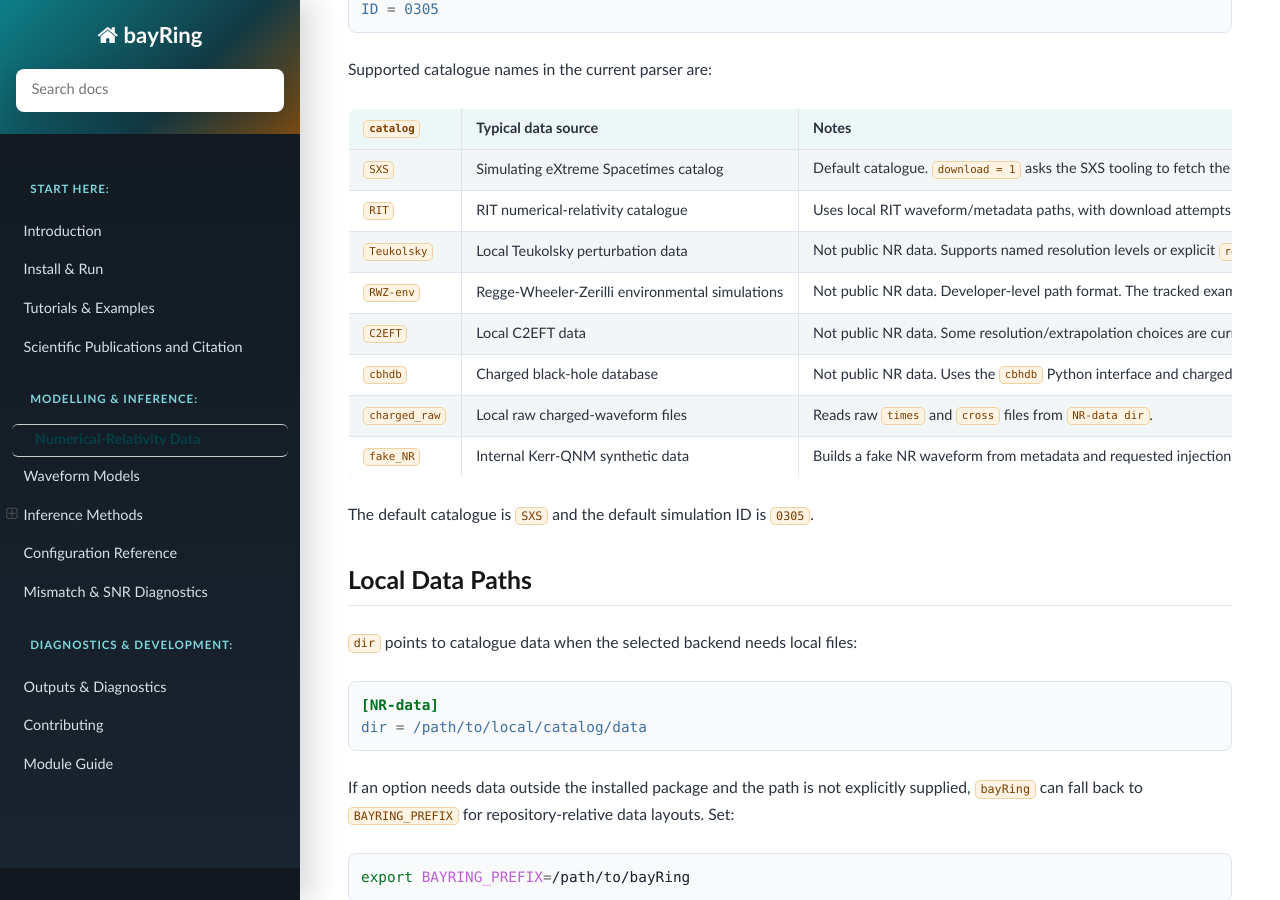
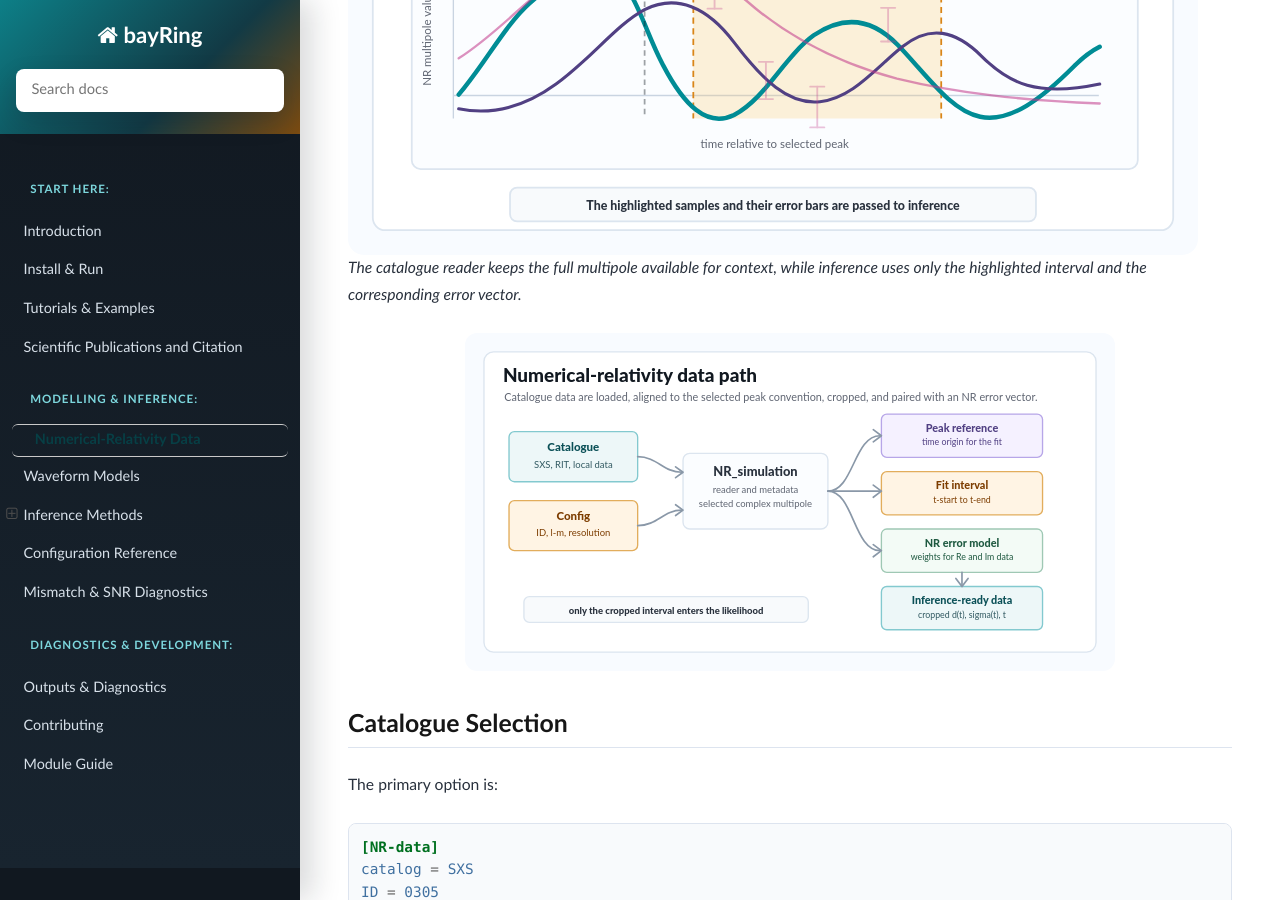
Before and after one commit to GCArullo/bayRing, a Sphinx documentation site: the page built from docs/nr_data.rst, in a window 1280 px wide and 900 px high, scrolled down 446 px. Built offline with Sphinx 7.4.7 and the Read the Docs theme 3.1.0, drawn with Linux system fonts in a browser that asks for light colours; formulas are drawn with MathJax 3.

Commit message:
add pics

```diff
--- a/docs/nr_data.rst
+++ b/docs/nr_data.rst
@@ -4,6 +4,18 @@ Numerical-Relativity Data
 ``bayRing`` fits one complex NR multipole at a time. The ``[NR-data]`` section
 selects the catalogue, simulation, resolution, waveform type, fitted
 multipole, local paths and NR error prescription.
+
+.. figure:: _static/bayring_nr_picture.svg
+   :width: 850
+   :alt: NR multipole picture with peak time, fit interval and error bars
+
+   The catalogue reader keeps the full multipole available for context, while
+   inference uses only the highlighted interval and the corresponding error
+   vector.
+
+.. image:: _static/bayring_nr_data_flow.svg
+   :width: 850
+   :alt: bayRing numerical-relativity data loading, peak reference, fit interval and error model
 
 Catalogue Selection
 ~~~~~~~~~~~~~~~~~~~
--- a/docs/waveform_models.rst
+++ b/docs/waveform_models.rst
@@ -14,6 +14,10 @@ NR multipole.
 
 For an introduction to the models used, see the `pyRing waveforms page
 <https://lscsoft.docs.ligo.org/pyring/#ringdown-models>`_.
+
+.. image:: _static/bayring_waveform_models.svg
+   :width: 850
+   :alt: bayRing waveform template choices and their shared complex model output
 
 Model Selection Summary
 ~~~~~~~~~~~~~~~~~~~~~~~
```
Also changed, not shown: docs/inference_methods.rst (+11 -0 lines), docs/_static/bayring_inference_paths.svg (added), docs/_static/bayring_inference_residual_picture.svg (added), docs/_static/bayring_nr_data_flow.svg (added), docs/_static/bayring_nr_picture.svg (added), docs/_static/bayring_waveform_models.svg (added).
